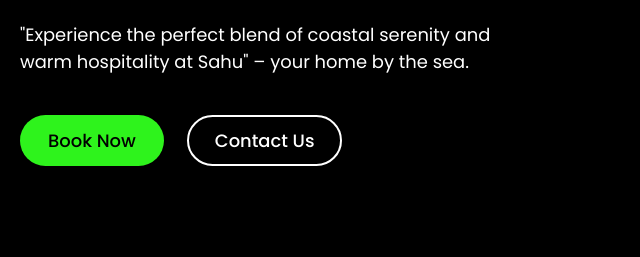
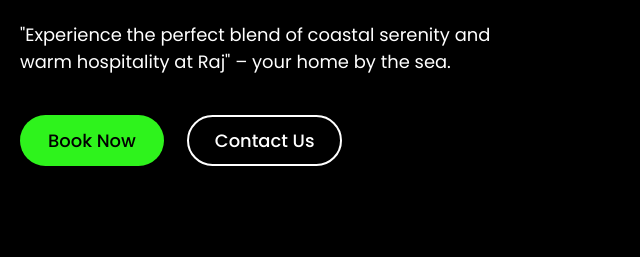
Before and after one commit to swarup-kumar-sahoo/Hotel-Management-Fully-Database-Implement, a plain HTML site: page index.html in a window 1280 px wide. Shown: the part 412-669 px from the top of the page, 0-640 px from the left. Drawn offline with nearby package versions, Linux system fonts and the light colour scheme; a web font is replaced by a local one.

Commit message:
index.html

```diff
--- a/index.html
+++ b/index.html
@@ -45,7 +45,7 @@
           <div class="hero-details">
             <h2 class="title">Hotels & Resorts</h2>
             <h3 class="subtitle">"Where comfort meets the coast."</h3>
-            <p class="description">"Experience the perfect blend of coastal serenity and warm hospitality at Sahu" – your home by the sea.</p>
+            <p class="description">"Experience the perfect blend of coastal serenity and warm hospitality at Raj" – your home by the sea.</p>
             <div class="buttons">
               <a href="booking.html" class="button order-now">Book Now</a>
               <a href="#contact" class="button contact-us">Contact Us</a>
```
